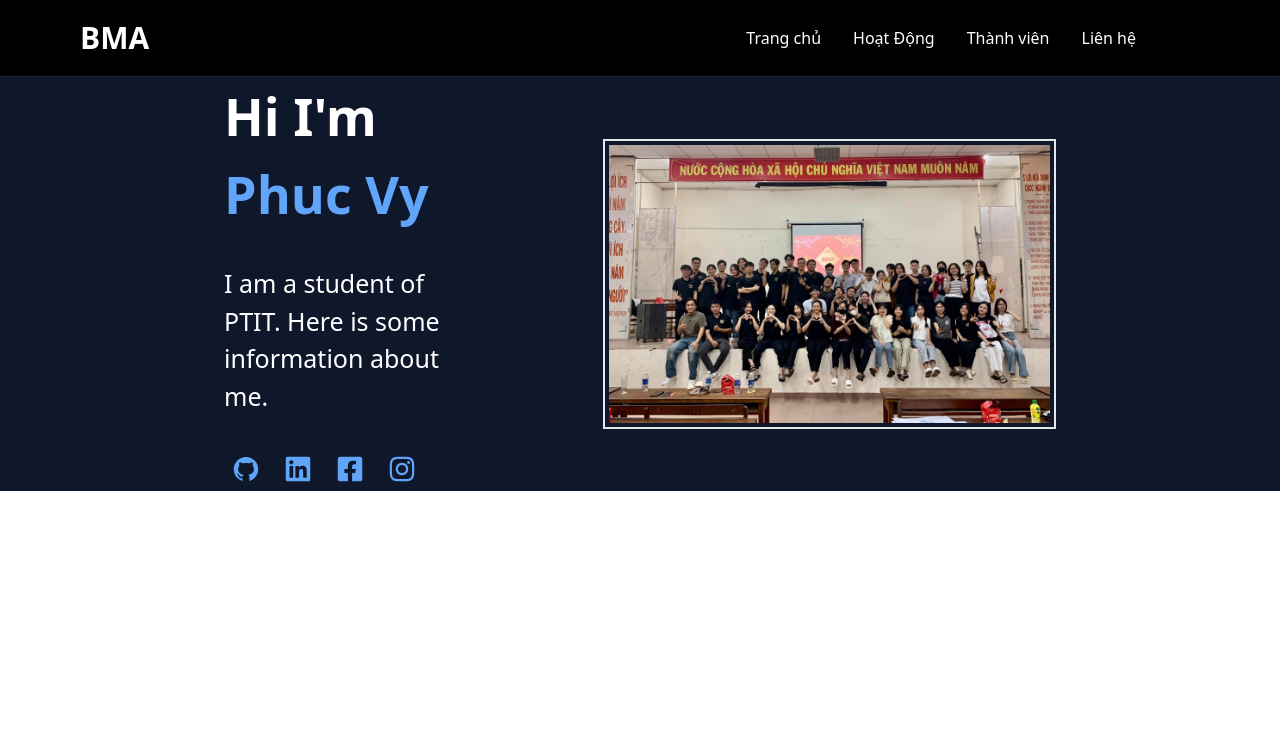
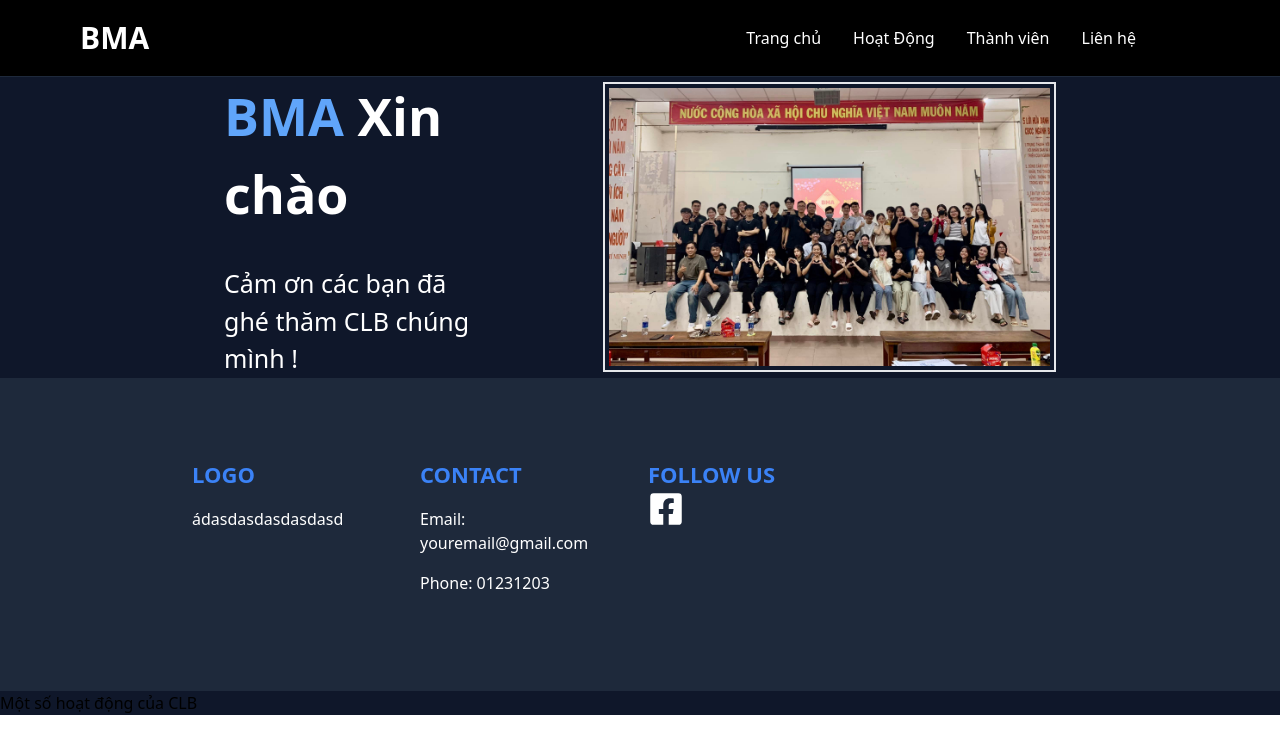
Before and after one commit to pvy-it-tdh/BMA_web, a React (Vite) app: page / in a window 1280 px wide. Shown: the top 754 px of the page. Built offline with nearby package versions, Linux system fonts and the light colour scheme.

Commit message:
complete Footer

```diff
--- a/src/App.jsx
+++ b/src/App.jsx
@@ -1,3 +1,4 @@
+import Activities from "./Components/Activities";
 import Home from "./Components/Home";
 // import Activities from "./Components/Activities";
 // import Members from "./Components/Members";
@@ -17,7 +18,9 @@ function App() {
           <Route path="/contact" element={<Contact />} />
           </Routes>
         </div>
+
       </BrowserRouter> */}
+      <Activities/>
     </div>
   );
 }
--- a/src/Components/Activities.jsx
+++ b/src/Components/Activities.jsx
@@ -1,22 +1,10 @@
-import React from "react";
 
 const Activities = () => {
   return (
-    <section className="activities" id="activities">
-      <h2>Hoạt động</h2>
-      <div className="activity-list">
-        <div className="activity">
-          <h3>Tên hoạt động 1</h3>
-          <p>Mô tả hoạt động 1</p>
-        </div>
-        <div className="activity">
-          <h3>Tên hoạt động 2</h3>
-          <p>Mô tả hoạt động 2</p>
-        </div>
-        {/* ... */}
-      </div>
-    </section>
-  );
-};
+    <div>
+      <h1>Một số hoạt động của CLB</h1>
+    </div>
+  )
+}
 
-export default Activities;
+export default Activities
--- a/src/Components/Banner.jsx
+++ b/src/Components/Banner.jsx
@@ -1,6 +1,4 @@
 import { useState } from "react";
-import { AiFillGithub } from "react-icons/ai";
-import { FaLinkedin, FaFacebookSquare, FaInstagram } from "react-icons/fa";
 import BMA from "./Image/BMA.jpg"; // Corrected import
 import AOS from "aos";
 import "aos/dist/aos.css";
@@ -24,45 +22,11 @@ const Banner = () => {
           data-aos="fade-right"
           className="text-[52px] font-semibold mb-8 leading-normal"
         >
-          Hi I'm <span className="text-blue-400">Phuc Vy </span>
+        <span className="text-blue-400">BMA </span> Xin chào
         </h1>
         <p data-aos="fade-left" className="text-[25px]">
-          I am a student of PTIT. Here is some information about me.
+          Cảm ơn các bạn đã ghé thăm CLB chúng mình !
         </p>
-        <div className="flex mt-8 gap-2">
-          <div className="flex items-center justify-center">
-            <div className="flex space-x-2">
-              <a
-                href="https://github.com/pvy-it-tdh"
-                className="text-blue-400 hover:text-blue-300 rounded-full glow p-2"
-                target="_blank"
-              >
-                <AiFillGithub className="text-[28px]" />
-              </a>
-              <a
-                href="https://www.linkedin.com/in/ph%C3%BAc-vy-l%C3%AA-th%E1%BA%A1ch-645b882ab/"
-                className="text-blue-400 hover:text-blue-300 rounded-full glow p-2"
-                target="_blank"
-              >
-                <FaLinkedin className="text-[28px]" />
-              </a>
-              <a
-                href="https://www.facebook.com/profile.php?id=100076464913673"
-                className="text-blue-400 hover:text-blue-300 rounded-full glow p-2"
-                target="_blank"
-              >
-                <FaFacebookSquare className="text-[28px]" />
-              </a>
-              <a
-                href="https://www.instagram.com/phucvy.vyphuc/"
-                className="text-blue-400 hover:text-blue-300 rounded-full glow p-2"
-                target="_blank"
-              >
-                <FaInstagram className="text-[28px]" />
-              </a>
-            </div>
-          </div>
-        </div>
       </div>
       <img
         src={BMA}
--- a/src/Components/Home.jsx
+++ b/src/Components/Home.jsx
@@ -1,3 +1,4 @@
+import Footer from "../Layouts/Footer";
 import Nav from "../Layouts/Header";
 
 import Banner from "./Banner";
@@ -7,18 +8,8 @@ const Home = () => {
     <div >
     <Nav/>
     <Banner/>
+    <Footer/>
     </div>
-    // <section className="home" id="home">
-    //   <div className="hero">
-    //     <h2>Giới thiệu về CLB</h2>
-    //     <p>Nội dung giới thiệu về CLB, mục đích, sứ mệnh, v.v.</p>
-    //   </div>
-    //   <div className="call-to-action">
-    //     <a href="#activities" className="btn">
-    //       Tham gia hoạt động
-    //     </a>
-    //   </div>
-    // </section>
   );
 };
 
--- /dev/null
+++ b/src/Layouts/Footer.jsx
@@ -0,0 +1,35 @@
+import { FaFacebookSquare } from "react-icons/fa";
+
+const Footer = () => {
+  return (
+    <footer className="bg-slate-800 text-white lg:px-48 px-4 py-20">
+      <div className="container mx-auto grid grid-cols-1 md:grid-cols-4 gap-4">
+        <div className="mb-4 md:mb-0">
+          <span className="text-[22px] font-semibold text-blue-500 py2 uppercase">
+            Logo
+          </span>
+          <p className="text-[16px] my-4">ádasdasdasdasdasd</p>
+        </div>
+        <div className="mb-4 md:mb-0">
+          <h2 className="text-[22px] font-semibold text-blue-500 py2 uppercase">
+            Contact
+          </h2>
+          <p className="text-[16px] my-4">Email: youremail@gmail.com</p>
+          <p className="text-[16px] my-4">Phone: 01231203</p>
+        </div>
+        <div>
+          <h2 className="text-[22px] font-semibold text-blue-500 py2 uppercase">
+            Follow us
+          </h2>
+          <div className="flex space-x-4 items-center">
+            <a href="#" className="text-white hover:text-blue-500">
+              <FaFacebookSquare className="text-4xl" />
+            </a>
+          </div>
+        </div>
+      </div>
+    </footer>
+  );
+};
+
+export default Footer;
```
